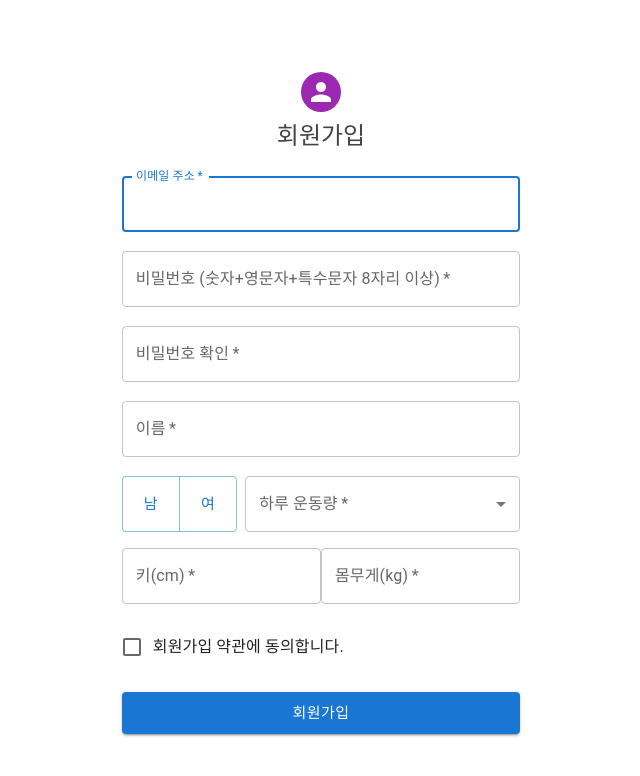
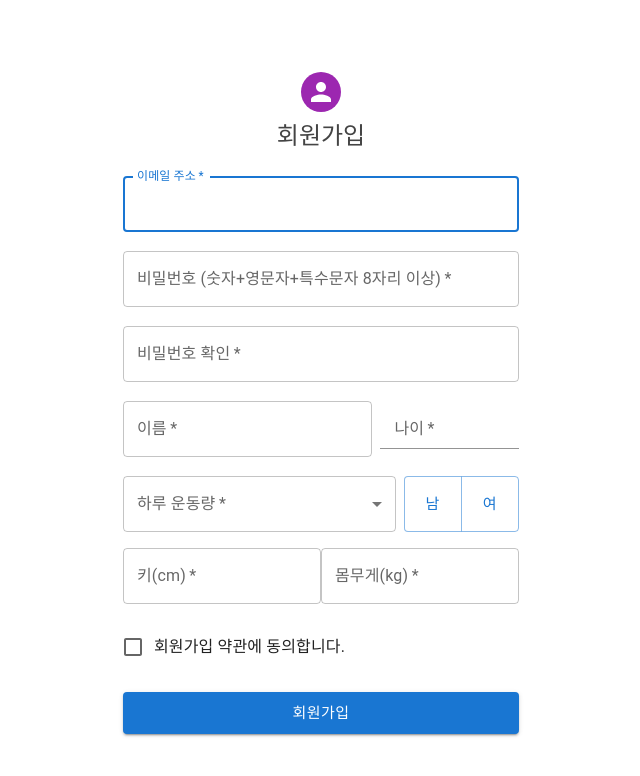
Before and after one commit to remeo08/CALS_FRONTEND, a React (Create React App) app in the folder frontend/: page /register in a window 1280 px wide. Shown: the top 776 px of the page, without its empty margins (319-959 px from the left). Built offline with nearby package versions, Linux system fonts and the light colour scheme.

Commit message:
회원가입 post

```diff
--- a/frontend/package.json
+++ b/frontend/package.json
@@ -14,6 +14,7 @@
     "moment": "^2.29.4",
     "react": "^18.2.0",
     "react-calendar": "^4.6.0",
+    "react-cookie": "^6.1.1",
     "react-dom": "^18.2.0",
     "react-hook-form": "^7.46.1",
     "react-native-calendars": "^1.1301.0",
@@ -21,6 +22,7 @@
     "react-scripts": "5.0.1",
     "styled-components": "^6.0.7",
     "styled-reset": "^4.5.1",
+    "use-history": "^1.4.1",
     "web-vitals": "^2.1.4"
   },
   "scripts": {
--- a/frontend/src/routes/SignUp/Register.js
+++ b/frontend/src/routes/SignUp/Register.js
@@ -1,5 +1,6 @@
 import React, { useState } from 'react';
-import { useHistory } from 'react-router-dom';
+import { useNavigate } from 'react-router-dom';
+import { useCookies } from 'react-cookie';
 import axios from 'axios';
 import {
     Avatar,
@@ -18,7 +19,8 @@ import {
     Typography,
     Container,
     Select,
-    SelectChangeEvent
+    SelectChangeEvent,
+    Input,
 } from '@mui/material/';
 import { createTheme, ThemeProvider } from '@mui/material/styles';
 import styled from 'styled-components';
@@ -46,6 +48,11 @@ const Register = () => {
     const [activity, setActivity] = useState('');
     const [selectedGender, setSelectedGender] = useState(false);
 
+    const navigate = useNavigate();
+
+    const [cookies] = useCookies(['access_token']);
+    // const history = useHistory();
+
     const handleGenderClick = (gender) => {
         // 선택된 성별을 상태 변수에 업데이트
         setSelectedGender(gender);
@@ -54,40 +61,55 @@ const Register = () => {
     const handleChange = (event) => {
         setActivity(event.target.value);
     };
-    // const history = useHistory();
 
     const handleAgree = (event) => {
         setChecked(event.target.checked);
     };
 
-    const onhandlePost = async (data) => {
-        const { email, name, password } = data;
-        const postData = { email, name, password };
+    const onhandlePost = (data) => {
+        const { email, username, password, height, weight, age } = data;
+        const postData = { email, username, password, gender: selectedGender, height, weight, age };
+        console.log('data 으악', data);
+        console.log('postData 젠장', postData);
 
-        // post
-        // await axios
-        //     .post('/member/join', postData)
-        //     .then(function (response) {
-        //         console.log(response, '성공');
-        //         history.push('/login');
-        //     })
-        //     .catch(function (err) {
-        //         console.log(err);
-        //         setRegisterError('회원가입에 실패하였습니다. 다시한번 확인해 주세요.');
-        //     });
+        axios
+            .post(
+                `http://127.0.0.1:8000/api/v1/users/signup`,
+                postData
+                // {
+                // headers: {
+                //     Authorization: `Bearer ${cookies.access_token}`,
+                // },
+                // withCredentials: true,
+                // }
+            )
+            .then(function (response) {
+                console.log(response, '성공');
+                navigate('/login', { replace: true });
+            })
+            .catch(function (err) {
+                console.error(err);
+                setRegisterError('회원가입에 실패하였습니다. 다시한번 확인해 주세요.');
+            });
     };
 
     const handleSubmit = (e) => {
         e.preventDefault();
 
         const data = new FormData(e.currentTarget);
+        console.log(data, '너는 뭐야');
         const joinData = {
             email: data.get('email'),
-            name: data.get('name'),
+            username: data.get('username'),
             password: data.get('password'),
             rePassword: data.get('rePassword'),
+            gender: data.get('gender'),
+            height: data.get('height'),
+            weight: data.get('weight'),
+            age: data.get('age'),
         };
-        const { age, city, email, name, password, rePassword } = joinData;
+        const { age, city, email, username, password, rePassword, gender, height, weight } = joinData;
+        console.log(joinData, '123');
 
         // 이메일 유효성 체크
         const emailRegex =
@@ -106,8 +128,8 @@ const Register = () => {
 
         // 이름 유효성 검사
         const nameRegex = /^[가-힣a-zA-Z]+$/;
-        if (!nameRegex.test(name) || name.length < 1) setNameError('올바른 이름을 입력해주세요.');
-        else setNameError('');
+        // if (!nameRegex.test(name) || name.length < 1) setNameError('올바른 이름을 입력해주세요.');
+        // else setNameError('');
 
         // 회원가입 동의 체크
         if (!checked) alert('회원가입 약관에 동의해주세요.');
@@ -116,7 +138,7 @@ const Register = () => {
             emailRegex.test(email) &&
             passwordRegex.test(password) &&
             password === rePassword &&
-            nameRegex.test(name) &&
+            nameRegex.test(username) &&
             checked
         ) {
             onhandlePost(joinData);
@@ -179,7 +201,7 @@ const Register = () => {
                                     />
                                 </Grid>
                                 <FormHelperTexts>{passwordError}</FormHelperTexts>
-                                <Grid item xs={12}>
+                                <Grid item xs={12} sx={{ display: 'flex', justifyContent: 'space-between' }}>
                                     <TextField
                                         required
                                         fullWidth
@@ -188,24 +210,22 @@ const Register = () => {
                                         label="이름"
                                         error={nameError !== '' || false}
                                     />
+                                    <FormControl required sx={{ ml: 1, minWidth: 50 }}>
+                                        <InputLabel id="demo-simple-select-label">나이</InputLabel>
+                                        <Input
+                                            id="age"
+                                            name="age"
+                                            type="number"
+                                            label="age"
+                                            min="0"
+                                            max="200"
+                                            maxLength={3}
+                                        ></Input>
+                                    </FormControl>
                                 </Grid>
                                 <FormHelperTexts>{nameError}</FormHelperTexts>
-                                <Grid item xs={12} sx={{display: 'flex', justifyContent: 'space-between'}}>
-                                <ButtonGroup color="primary" size="large">
-                                    <Button
-                                        variant={selectedGender === '남' ? 'contained' : 'outlined'}
-                                        onClick={() => handleGenderClick('남')}
-                                    >
-                                        남
-                                    </Button>
-                                    <Button
-                                        variant={selectedGender === '여' ? 'contained' : 'outlined'}
-                                        onClick={() => handleGenderClick('여')}
-                                    >
-                                        여
-                                    </Button>
-                                </ButtonGroup>
-                                    <FormControl required sx={{ml:1, minWidth: 275 }}>
+                                <Grid item xs={12} sx={{ display: 'flex', justifyContent: 'space-between' }}>
+                                    <FormControl fullWidth required>
                                         <InputLabel id="demo-simple-select-label">하루 운동량</InputLabel>
                                         <Select
                                             labelId="demo-simple-select-label"
@@ -220,8 +240,22 @@ const Register = () => {
                                             <MenuItem value={40}>1시간 이상</MenuItem>
                                         </Select>
                                     </FormControl>
+                                    <ButtonGroup color="primary" size="large" sx={{ ml: 1 }}>
+                                        <Button
+                                            variant={selectedGender === 'male' ? 'contained' : 'outlined'}
+                                            onClick={() => handleGenderClick('male')}
+                                        >
+                                            남
+                                        </Button>
+                                        <Button
+                                            variant={selectedGender === 'female' ? 'contained' : 'outlined'}
+                                            onClick={() => handleGenderClick('female')}
+                                        >
+                                            여
+                                        </Button>
+                                    </ButtonGroup>
                                 </Grid>
-                                <Grid item xs={12} sx={{display: 'flex', justifyContent: 'space-between'}}>
+                                <Grid item xs={12} sx={{ display: 'flex', justifyContent: 'space-between' }}>
                                     <TextField
                                         required
                                         id="height"
```
Also changed, not shown: 1 other file (tests, documents, lock files or other folders).
